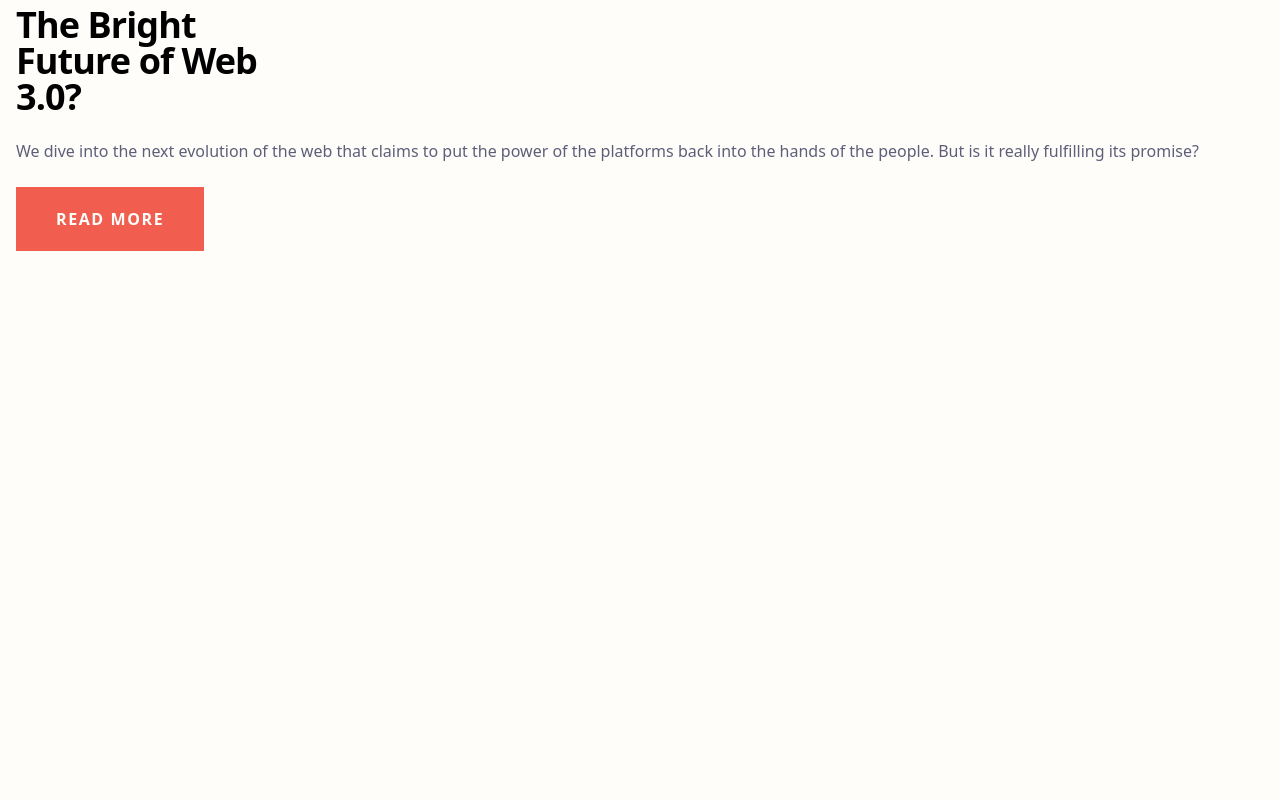
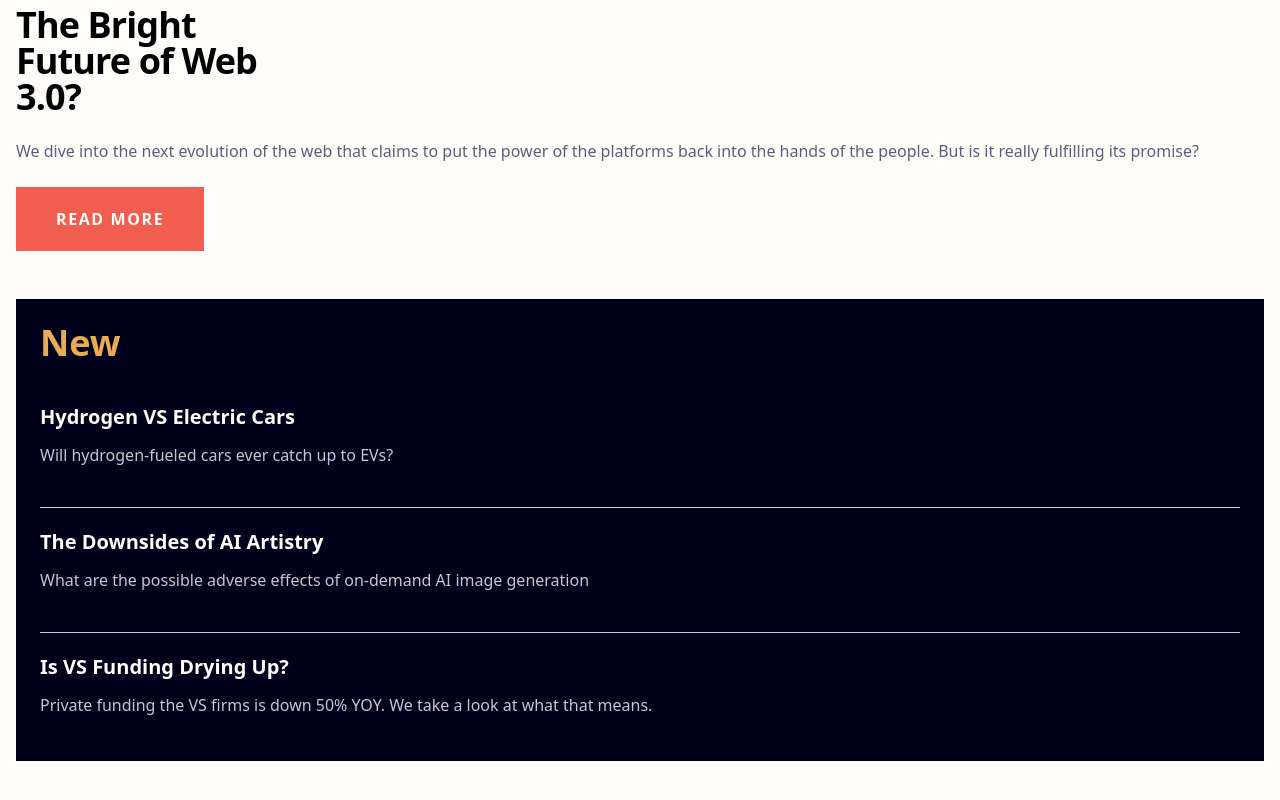
Before and after one commit to ejandrea/w, a Next.js app: page / in a window 1280 px wide. Shown: the part 418-1218 px from the top of the page. Before the commit the page ends 800 px from the top, so only its background shows below. Built offline with nearby package versions, Linux system fonts and the light colour scheme.

Commit message:
Added the News Section

```diff
--- a/app/page.tsx
+++ b/app/page.tsx
@@ -1,13 +1,13 @@
 import Hero from "@/components/Hero";
 import Nav from "@/components/Nav";
+import News from "@/components/News";
 
 export default function Home() {
   return (
     <div className="px-4 py-5">
-      <header>
-        <Nav />
-        <Hero />
-      </header>
+      <Nav />
+      <Hero />
+      <News />
     </div>
   );
 }
--- a/components/Hero.tsx
+++ b/components/Hero.tsx
@@ -3,7 +3,7 @@ import Button from "@/components/Button";
 
 const Hero = () => {
   return (
-    <div className="mb-12">
+    <header className="mb-12">
       <Image
         src={"/images/image-web-3-mobile.jpg"}
         width={375}
@@ -11,16 +11,19 @@ const Hero = () => {
         alt="Web-3 Image"
         className="mt-8"
       />
+
       <h1 className="text-4xl font-black tracking-tight leading-9 max-w-[250px] mt-5">
         The Bright Future of Web 3.0?
       </h1>
+
       <p className="text-grayish-blue-900 leading-6 my-6">
         We dive into the next evolution of the web that claims to put the power
         of the platforms back into the hands of the people. But is it really
         fulfilling its promise?
       </p>
+
       <Button text="READ MORE" />
-    </div>
+    </header>
   );
 };
 
--- /dev/null
+++ b/components/News.tsx
@@ -0,0 +1,12 @@
+import NewsArticle from "./NewsArticle";
+
+const News = () => {
+  return (
+    <article className="bg-dark-blue mb-10 p-6">
+      <h2 className="text-orange font-bold text-4xl mb-10">New</h2>
+      <NewsArticle />
+    </article>
+  );
+};
+
+export default News;
--- /dev/null
+++ b/components/NewsArticle.tsx
@@ -0,0 +1,31 @@
+const NewsArticle = () => {
+  const articles = [
+    {
+      header: "Hydrogen VS Electric Cars",
+      desc: "Will hydrogen-fueled cars ever catch up to EVs?",
+    },
+    {
+      header: "The Downsides of AI Artistry",
+      desc: "What are the possible adverse effects of on-demand AI image generation",
+    },
+    {
+      header: "Is VS Funding Drying Up?",
+      desc: "Private funding the VS firms is down 50% YOY. We take a look at what that means.",
+    },
+  ];
+  return (
+    <>
+      {articles.map((article, index) => (
+        <section className="text-off-white mb-5">
+          <h3 className="text-xl font-bold mb-3">{article.header}</h3>
+          <p className="text-grayish-blue-100">{article.desc}</p>
+          {index != articles.length - 1 && (
+            <hr className="text-grayish-blue-100 mt-10" />
+          )}
+        </section>
+      ))}
+    </>
+  );
+};
+
+export default NewsArticle;
```
